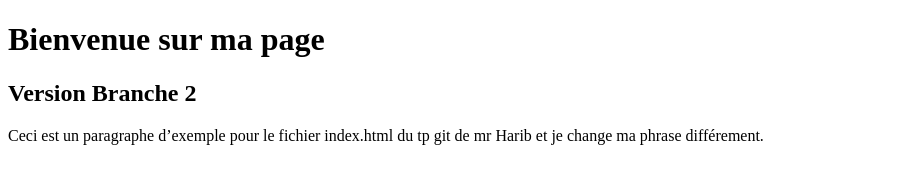
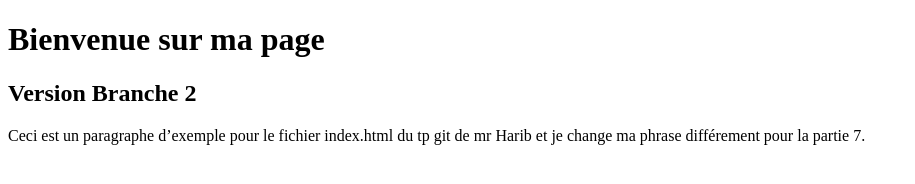
Before and after one commit to msldz/hello-github-web, a plain HTML site: page index.html in a window 1280 px wide. Shown: the whole page, without its empty margins (0-915 px from the left). Drawn offline with Linux system fonts and the light colour scheme.

Commit message:
Update paragraph text in index.html

```diff
--- a/index.html
+++ b/index.html
@@ -8,6 +8,6 @@
 <body>
     <h1>Bienvenue sur ma page</h1>
     <h2>Version Branche 2</h2>
-    <p>Ceci est un paragraphe d’exemple pour le fichier index.html du tp git de mr Harib et je change ma phrase différement.</p>
+    <p>Ceci est un paragraphe d’exemple pour le fichier index.html du tp git de mr Harib et je change ma phrase différement pour la partie 7.</p>
 </body>
 </html>
```
